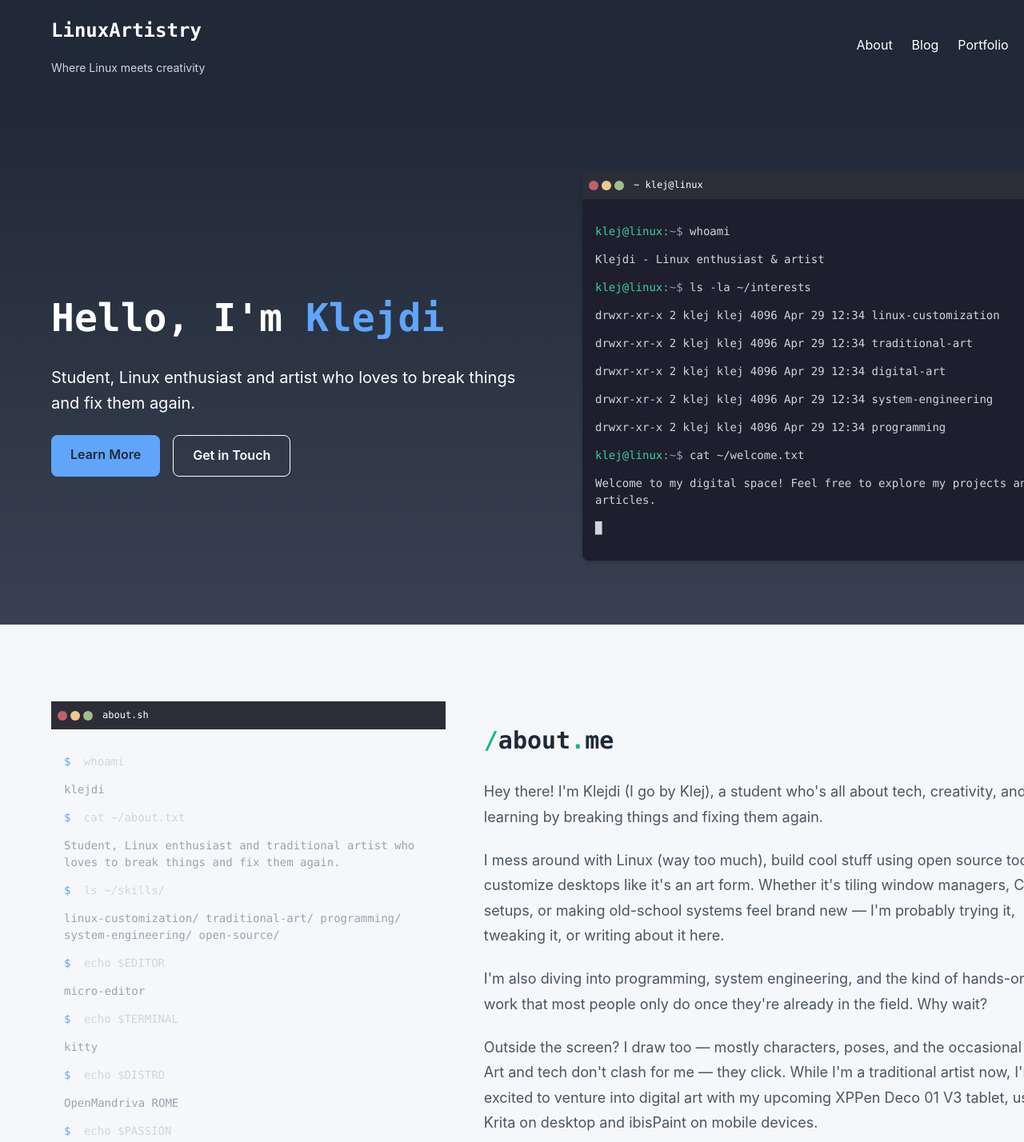
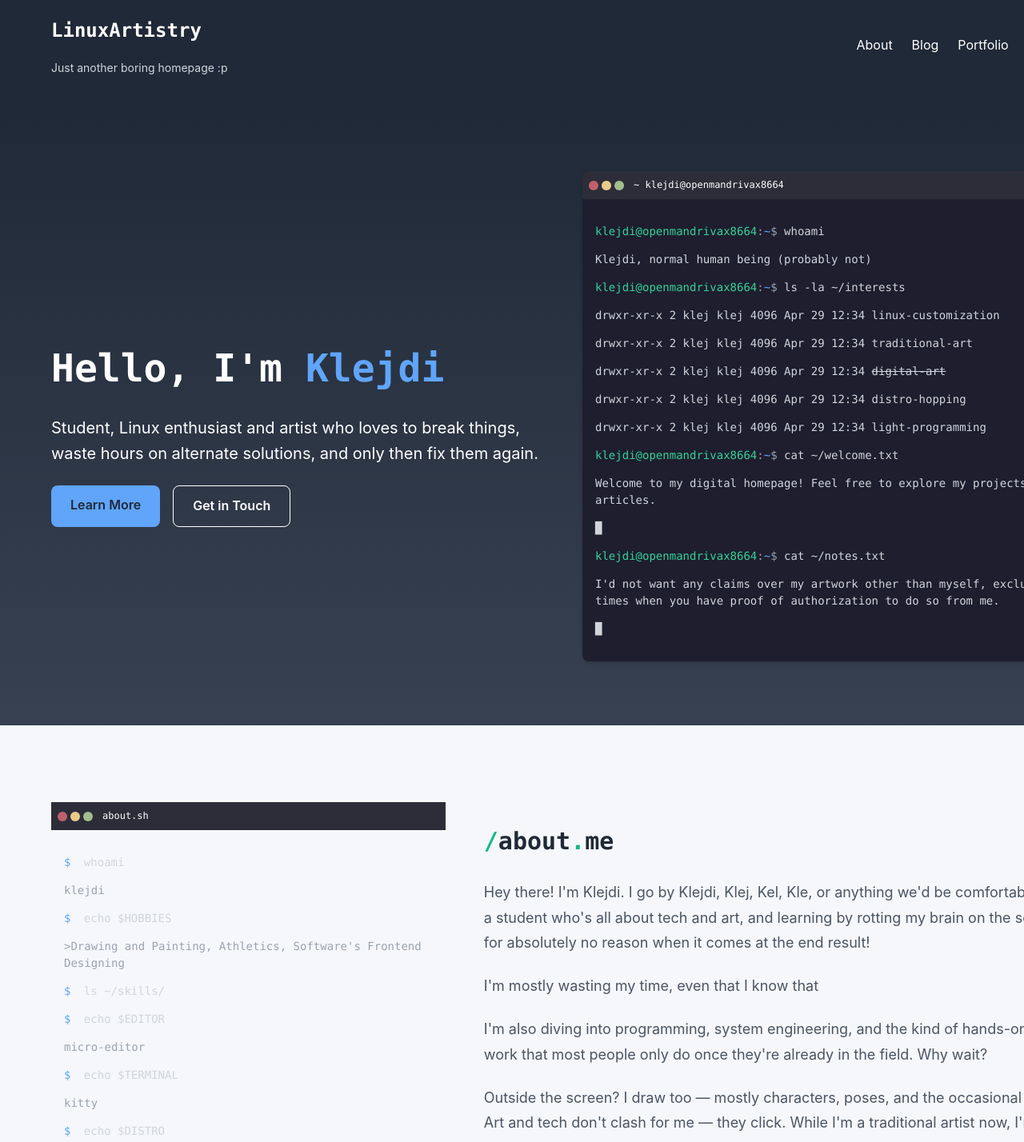
Before and after one commit to klejdiLOL/homepage, a website: page index.html in a window 1280 px wide. Shown: the part 21-1449 px from the top of the page at 80% size. Drawn offline with Linux system fonts and the light colour scheme.

Commit message:
Update index.html

```diff
--- a/index.html
+++ b/index.html
@@ -3,10 +3,10 @@
 <head>
   <meta name="viewport" content="width=device-width, initial-scale=0.7">
   <meta charset="UTF-8">
-  <meta name="description" content="LinuxArtistry - Where Linux meets creativity. Personal blog and portfolio of Klejdi.">
+  <meta name="description" content="~/.dotart - Personal blog and portfolio of Klejdi.">
   <meta name="theme-color" content="#1F2937">
   <meta name="color-scheme" content="dark light">
-  <title>LinuxArtistry - Klejdi's Blog & Portfolio</title>
+  <title>~/.dotart - Klejdi's Blog & Portfolio</title>
   <style>
     /* Base styles */
     :root {
@@ -505,7 +505,7 @@
       <div class="flex justify-between items-center">
         <div>
           <h1 class="font-mono text-2xl font-bold">LinuxArtistry</h1>
-          <p class="text-sm text-gray-300">Where Linux meets creativity</p>
+          <p class="text-sm text-gray-300">Just another boring homepage :p</p>
         </div>
         <nav>
           <ul class="flex space-x-6">
@@ -529,7 +529,7 @@
               Hello, I'm <span class="text-secondary">Klejdi</span>
             </h1>
             <p class="text-xl mb-6">
-              Student, Linux enthusiast and artist who loves to break things and fix them again.
+              Student, Linux enthusiast and artist who loves to break things, waste hours on alternate solutions, and only then fix them again.
             </p>
             <div class="flex flex-wrap gap-4">
               <a href="#about" class="px-6 py-3 bg-secondary text-primary font-semibold rounded-lg hover:bg-secondary-light transition-colors">
@@ -546,21 +546,26 @@
                 <div class="terminal-button" style="background: #BF616A"></div>
                 <div class="terminal-button" style="background: #EBCB8B"></div>
                 <div class="terminal-button" style="background: #A3BE8C"></div>
-                <span class="ml-2 text-xs text-white font-mono">~ klej@linux</span>
+                <span class="ml-2 text-xs text-white font-mono">~ klejdi@openmandrivax8664</span>
               </div>
               <div class="terminal-content">
-                <p class="mb-1"><span class="text-green-400">klej@linux</span><span class="text-gray-400">:</span><span class="text-blue-400">~</span><span class="text-gray-400">$</span> whoami</p>
-                <p class="mb-2 text-gray-300">Klejdi - Linux enthusiast & artist</p>
+                <p class="mb-1"><span class="text-green-400">klejdi@openmandrivax8664</span><span class="text-gray-400">:</span><span class="text-blue-400">~</span><span class="text-gray-400">$</span> whoami</p>
+                <p class="mb-2 text-gray-300">Klejdi, normal human being (probably not)</p>
 
-                <p class="mb-1"><span class="text-green-400">klej@linux</span><span class="text-gray-400">:</span><span class="text-blue-400">~</span><span class="text-gray-400">$</span> ls -la ~/interests</p>
+                <p class="mb-1"><span class="text-green-400">klejdi@openmandrivax8664</span><span class="text-gray-400">:</span><span class="text-blue-400">~</span><span class="text-gray-400">$</span> ls -la ~/interests</p>
                 <p class="mb-2 text-gray-300">drwxr-xr-x  2 klej klej 4096 Apr 29 12:34 linux-customization</p>
                 <p class="mb-2 text-gray-300">drwxr-xr-x  2 klej klej 4096 Apr 29 12:34 traditional-art</p>
-                <p class="mb-2 text-gray-300">drwxr-xr-x  2 klej klej 4096 Apr 29 12:34 digital-art</p>
-                <p class="mb-2 text-gray-300">drwxr-xr-x  2 klej klej 4096 Apr 29 12:34 system-engineering</p>
-                <p class="mb-2 text-gray-300">drwxr-xr-x  2 klej klej 4096 Apr 29 12:34 programming</p>
+                <p class="mb-2 text-gray-300">drwxr-xr-x  2 klej klej 4096 Apr 29 12:34 <s>digital-art</s></p>
+                <p class="mb-2 text-gray-300">drwxr-xr-x  2 klej klej 4096 Apr 29 12:34 distro-hopping</p>
+                <p class="mb-2 text-gray-300">drwxr-xr-x  2 klej klej 4096 Apr 29 12:34 light-programming</p>
 
-                <p class="mb-1"><span class="text-green-400">klej@linux</span><span class="text-gray-400">:</span><span class="text-blue-400">~</span><span class="text-gray-400">$</span> cat ~/welcome.txt</p>
-                <p class="text-gray-300">Welcome to my digital space! Feel free to explore my projects and articles.</p>
+                <p class="mb-1"><span class="text-green-400">klejdi@openmandrivax8664</span><span class="text-gray-400">:</span><span class="text-blue-400">~</span><span class="text-gray-400">$</span> cat ~/welcome.txt</p>
+                <p class="text-gray-300">Welcome to my digital homepage! Feel free to explore my projects and articles.</p>
+                <p class="terminal-cursor"></p>
+
+
+                <p class="mb-1"><span class="text-green-400">klejdi@openmandrivax8664</span><span class="text-gray-400">:</span><span class="text-blue-400">~</span><span class="text-gray-400">$</span> cat ~/notes.txt</p>
+                <p class="text-gray-300">I'd not want any claims over my artwork other than myself, excluding times when you have proof of authorization to do so from me.</p>
                 <p class="terminal-cursor"></p>
               </div>
             </div>
@@ -583,18 +588,15 @@
             <div class="terminal-content">
               <p class="mb-2"><span class="command-prompt">$</span> whoami</p>
               <p class="command-output mb-3">klejdi</p>
-              <p class="mb-2"><span class="command-prompt">$</span> cat ~/about.txt</p>
-              <p class="command-output mb-3">Student, Linux enthusiast and traditional artist who loves to break things and fix them again.</p>
+              <p class="mb-2"><span class="command-prompt">$</span> echo $HOBBIES</p>
+              <p class="command-output mb-3">>Drawing and Painting, Athletics, Software's Frontend Designing</p>
               <p class="mb-2"><span class="command-prompt">$</span> ls ~/skills/</p>
-              <p class="command-output mb-3">linux-customization/ traditional-art/ programming/ system-engineering/ open-source/</p>
               <p class="mb-2"><span class="command-prompt">$</span> echo $EDITOR</p>
               <p class="command-output mb-3">micro-editor</p>
               <p class="mb-2"><span class="command-prompt">$</span> echo $TERMINAL</p>
               <p class="command-output mb-3">kitty</p>
               <p class="mb-2"><span class="command-prompt">$</span> echo $DISTRO</p>
               <p class="command-output mb-3">OpenMandriva ROME</p>
-              <p class="mb-2"><span class="command-prompt">$</span> echo $PASSION</p>
-              <p class="command-output">Building cool things with open source tools and exploring the intersection of technology and creativity.</p>
             </div>
           </div>
 
@@ -604,12 +606,10 @@
             </h2>
             <div class="prose prose-lg max-w-none">
               <p class="mb-4">
-                Hey there! I'm Klejdi (I go by Klej), a student who's all about tech, creativity, and learning by breaking things and fixing them again.
+                Hey there! I'm Klejdi. I go by Klejdi, Klej, Kel, Kle, or anything we'd be comfortable with. a student who's all about tech and art, and learning by rotting my brain on the screen for absolutely no reason when it comes at the end result!
               </p>
               <p class="mb-4">
-                I mess around with Linux (way too much), build cool stuff using open source tools, and customize desktops like it's an art form.
-                Whether it's tiling window managers, Conky setups, or making old-school systems feel brand new — I'm probably trying it, tweaking it,
-                or writing about it here.
+                I'm mostly wasting my time, even that I know that
               </p>
               <p class="mb-4">
                 I'm also diving into programming, system engineering, and the kind of hands-on IT work that most people only do once they're already in the field. Why wait?
```
